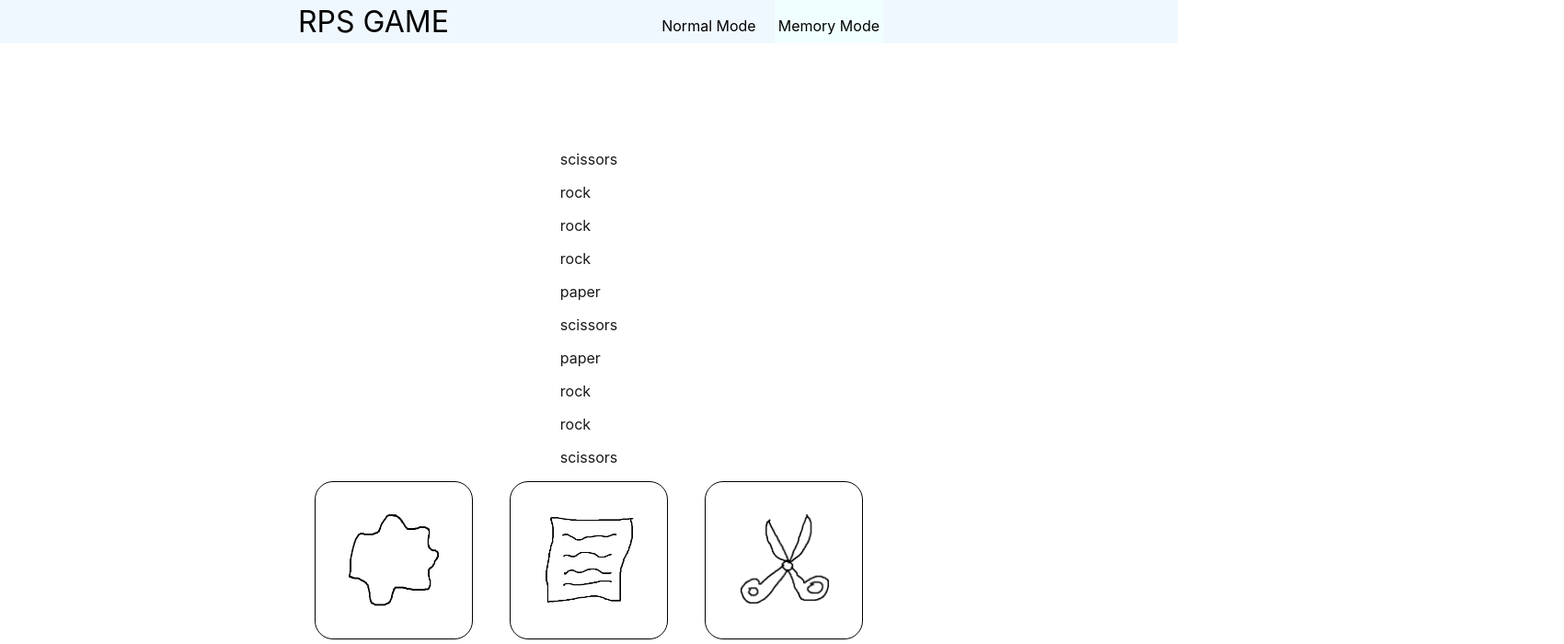
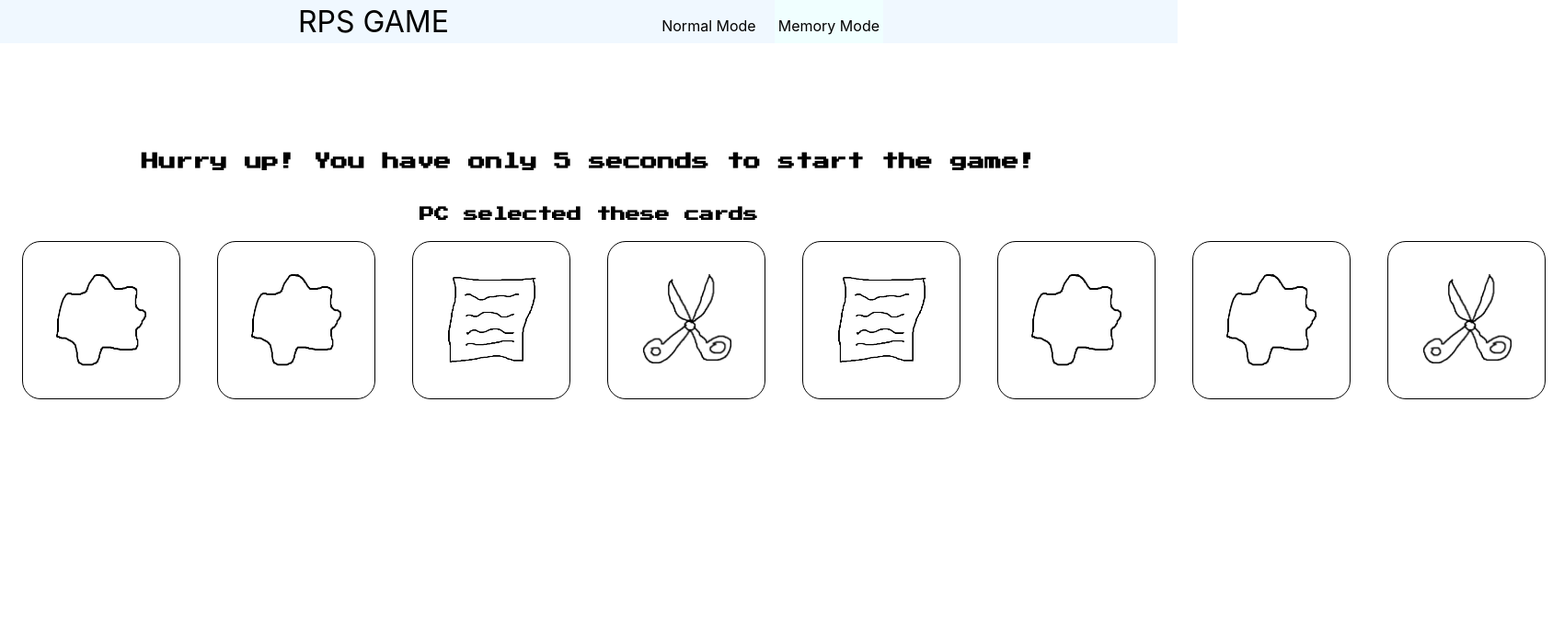
Before and after one commit to kairaa/1030510099_BS441_WebYazilimGelistirme, a React (Create React App) app: page /memory in a window 1280 px wide. Shown: the top 700 px of the page at 92% size, 1700 px wide, since content can reach past the window. Built offline with nearby package versions, Linux system fonts and the light colour scheme.

Commit message:
timer added

```diff
--- a/src/components/GameMods/MemoryMode.jsx
+++ b/src/components/GameMods/MemoryMode.jsx
@@ -9,21 +9,39 @@ import withReactContent from "sweetalert2-react-content";
 import { useNavigate } from "react-router-dom";
 import { useCallback } from "react";
 import { useState } from "react";
+import { useEffect } from "react";
 import { Card } from "./Card";
 
 const cards = ["rock", "paper", "scissors"];
 let gamePattern = [];
+let showCardItem = [];
+
 function createGamePattern(level) {
   for (let i = 0; i < level; i++) {
     let random = Math.floor(Math.random() * 3);
     console.log(`${i}: ${cards[random]}`);
     gamePattern.push(cards[random]);
+    let cardSrc =
+      cards[random] == "rock"
+        ? rock
+        : cards[random] == "paper"
+        ? paper
+        : scissors;
+    showCardItem.push(<Card src={cardSrc}></Card>);
   }
 }
 createGamePattern(10);
 
 export const MemoryMode = () => {
+  //const second = 10;
   //console.log(gamePattern);
+  const [time, setTime] = useState(10);
+
+  useEffect(() => {
+    const timer = time > 0 && setInterval(() => setTime(time - 1), 1000);
+    return () => clearInterval(timer);
+  }, [time]);
+
   const [level, setLevel] = useState(0);
   const MySwal = withReactContent(Swal);
   const navigate = useNavigate();
@@ -33,6 +51,7 @@ export const MemoryMode = () => {
 
   const initialize = () => {
     gamePattern = [];
+    showCardItem = [];
     createGamePattern(10);
     setLevel(0);
   };
@@ -64,14 +83,6 @@ export const MemoryMode = () => {
   };
 
   const checkIsContinue = (userChoise) => {
-    // switch (userChoise) {
-    //   case "rock":
-    //     return gamePattern[level] == "scissors";
-    //   case "paper":
-    //     return gamePattern[level] == "rock";
-    //   case "scissors":
-    //     return gamePattern[level] == "paper";
-    // }
     if (userChoise === "rock") {
       return gamePattern[level] === "scissors";
     } else if (userChoise === "paper") {
@@ -84,14 +95,14 @@ export const MemoryMode = () => {
   const handleClick = (event) => {
     //console.log(gamePattern);
     const userChoise = event.target.id;
-    console.log(`user choise: ${userChoise}`);
-    console.log(
-      `level : ${level} - pc select: ${
-        gamePattern[level]
-      } - you select: ${userChoise} - result: ${
-        checkIsContinue(userChoise) ? "you win" : "you lose"
-      }`
-    );
+    // console.log(`user choise: ${userChoise}`);
+    // console.log(
+    //   `level : ${level} - pc select: ${
+    //     gamePattern[level]
+    //   } - you select: ${userChoise} - result: ${
+    //     checkIsContinue(userChoise) ? "you win" : "you lose"
+    //   }`
+    // );
     if (!checkIsContinue(userChoise)) {
       MyAlert("You Lose", "error");
     }
@@ -101,7 +112,7 @@ export const MemoryMode = () => {
     }
   };
 
-  return (
+  return time == 0 ? (
     <div
       style={{
         display: "flex",
@@ -110,11 +121,6 @@ export const MemoryMode = () => {
         marginTop: "100px",
       }}
     >
-      <span className="elementToFadeInAndOut">
-        {gamePattern.map((card) => (
-          <p>{card}</p>
-        ))}
-      </span>
       <div
         style={{
           display: "flex",
@@ -130,5 +136,64 @@ export const MemoryMode = () => {
         <h3>Level: {level + 1}</h3>
       </div>
     </div>
+  ) : (
+    <div
+      style={{
+        display: "flex",
+        flexDirection: "column",
+        alignItems: "center",
+        marginTop: "100px",
+      }}
+    >
+      <h3>Hurry up! You have only {time} seconds to start the game!</h3>
+      <h4>PC selected these cards</h4>
+      <div
+        style={{
+          display: "flex",
+          marginRight: "100px",
+          marginLeft: "100px",
+        }}
+      >
+        {showCardItem.map((card) => card)}
+      </div>
+      <div
+        style={{
+          display: "flex",
+          alignItems: "center",
+          justifyContent: "center",
+        }}
+      ></div>
+    </div>
   );
+  // <div
+  //   style={{
+  //     display: "flex",
+  //     flexDirection: "column",
+  //     alignItems: "center",
+  //     marginTop: "100px",
+  //   }}
+  // >
+  //   <div
+  //     className="elementToFadeInAndOut"
+  //     style={{
+  //       display: "flex",
+  //     }}
+  //   >
+  //     {showCardItem.map((card) => card)}
+  //   </div>
+  //   <div
+  //     style={{
+  //       display: "flex",
+  //       alignItems: "center",
+  //       justifyContent: "center",
+  //     }}
+  //   >
+  //     <Card id="rock" src={rock} onClick={handleClick}></Card>
+  //     <Card id="paper" src={paper} onClick={handleClick}></Card>
+  //     <Card id="scissors" src={scissors} onClick={handleClick}></Card>
+  //   </div>
+  //   <div>
+  //     <h3>Level: {level + 1}</h3>
+  //   </div>
+  // </div>
 };
```
